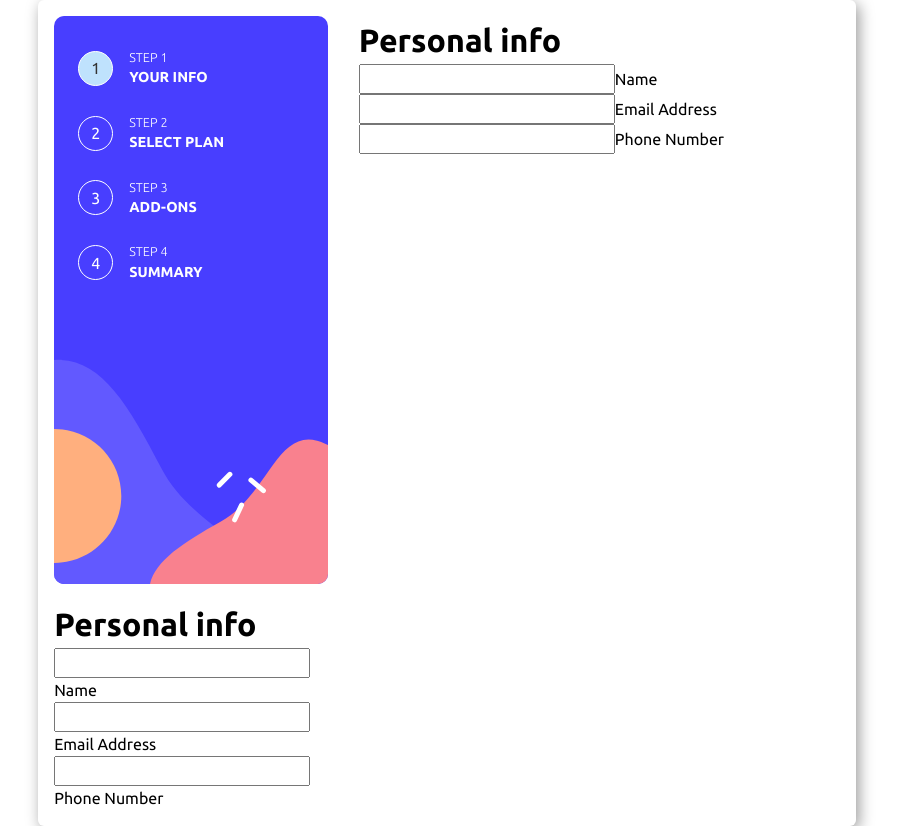
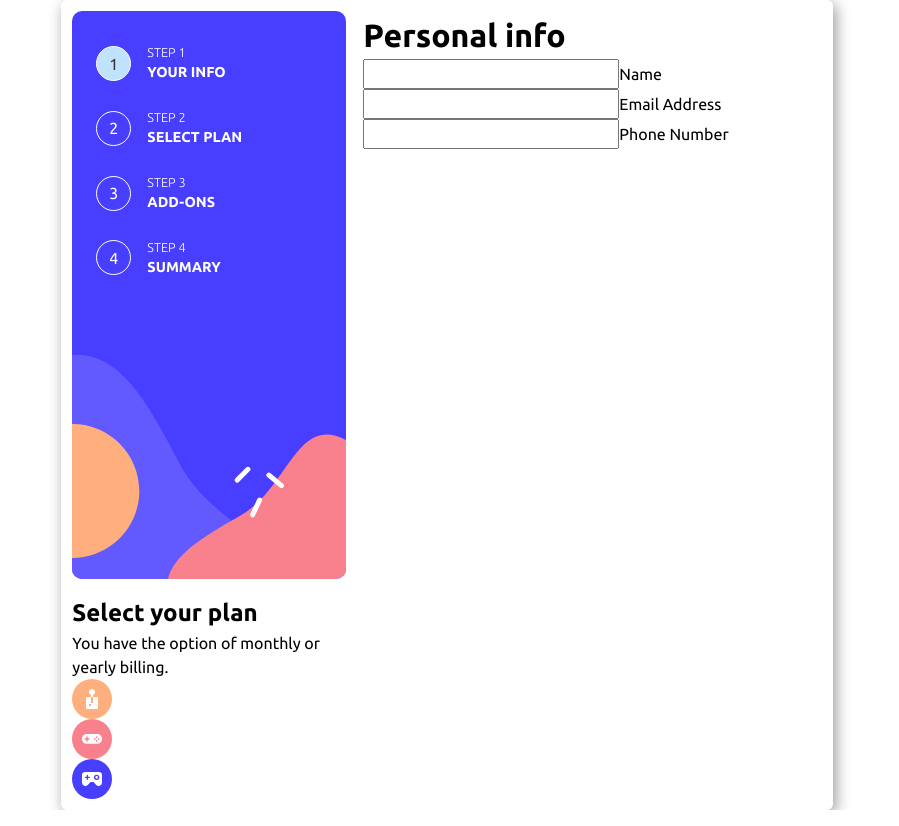
Before and after one commit to the-pro7/multi-step-form, a React (Vite) app: page / in a window 1280 px wide. Shown: the whole page, without its empty margins (193-1092 px from the left). Built offline with nearby package versions, Linux system fonts and the light colour scheme.

Commit message:
Next step created

```diff
--- a/src/App.jsx
+++ b/src/App.jsx
@@ -1,6 +1,7 @@
 import './styleshseet/App.scss'
 import SideNav from './components/SideNav'
 import FormPage from "./components/FormPage"
+import PlanSelect from './components/PlanSelect'
 
 const App = () => {
 
@@ -8,7 +9,7 @@ const App = () => {
    <div className="form-container">
     <SideNav />
     <FormPage />
-    <FormPage />
+    <PlanSelect />
    </div>
   )
 }
--- a/src/components/Plan.jsx
+++ b/src/components/Plan.jsx
@@ -1,9 +1,9 @@
 import React from 'react'
 
-const Plan = ({image, alternate}) => {
+const Plan = ({image, alternative, className}) => {
   return (
-    <div className='plan-select__plans-plan'>
-        <img src={image} alt={alternate}/>
+    <div className={`plan-select__plans-plan ${className}`}>
+        <img src={image} alt={alternative}/>
     </div>
   )
 }
--- a/src/components/PlanSelect.jsx
+++ b/src/components/PlanSelect.jsx
@@ -1,14 +1,18 @@
 import React from 'react'
 import Plan from './Plan'
+import ArcadeImage from "../assets/images/icon-arcade.svg"
+import AdvanceImage from "../assets/images/icon-advanced.svg"
+import ProImage from "../assets/images/icon-pro.svg"
 
 const PlanSelect = () => {
   return (
     <section className='plan-select'>
         <h1 className='plan-select__heading'>Select your plan</h1>
         <p className="plam-select__description">You have the option of monthly or yearly billing.</p>
-
         <div className="plan-select__plans">
-            <Plan />
+            <Plan image={ArcadeImage} alternative="Arcade image" className="arcade"/>
+            <Plan image={AdvanceImage} alternative="Advance image" className="advance"/>
+            <Plan image={ProImage} alternative="Arcade image" className="pro"/>
         </div>
     </section>
   )
--- a/src/styleshseet/App.scss
+++ b/src/styleshseet/App.scss
@@ -1,7 +1,8 @@
 @import "./config";
 @import "./SideNav.scss";
 @import "./InputField.scss";
-@import './FormPage.scss';
+@import "./FormPage.scss";
+@import "./PlanSelect.scss";
 
 /* Box sizing rules */
 *,
@@ -90,8 +91,8 @@ select {
 	gap: 1em;
 	margin: 0 auto;
 	// border: 3px solid red;
-	padding: 1em;
+	padding: 0.7em;
 	border-radius: $border-radius;
-	box-shadow: 3px 4px 15px rgb(0 0 0 / .4);
+	box-shadow: 3px 4px 15px rgb(0 0 0 / 0.4);
 	// grid-auto-flow: column;
 }
```
Also changed, not shown: src/styleshseet/PlanSelect.scss (added), src/styleshseet/_config.scss (line endings or trailing spaces).
